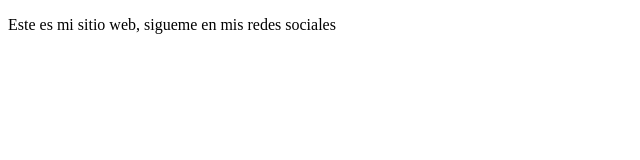
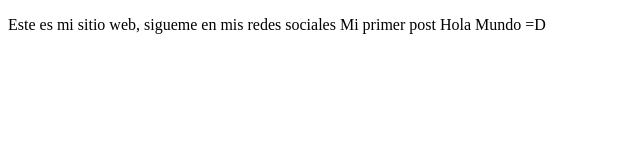
Before and after one commit to metalldevelopper/proyectoDemoCursoPrework, a plain HTML site: page index.html in a window 1280 px wide. Shown: the whole page, without its empty margins (0-640 px from the left). Drawn offline with Linux system fonts and the light colour scheme.

Commit message:
cambios de texto

```diff
--- a/index.html
+++ b/index.html
@@ -9,6 +9,8 @@
 <body>
     <p>
     Este es mi sitio web, sigueme en mis redes sociales
+    Mi primer post
+    Hola Mundo =D
     </p>
 </body>
 </html>
```
